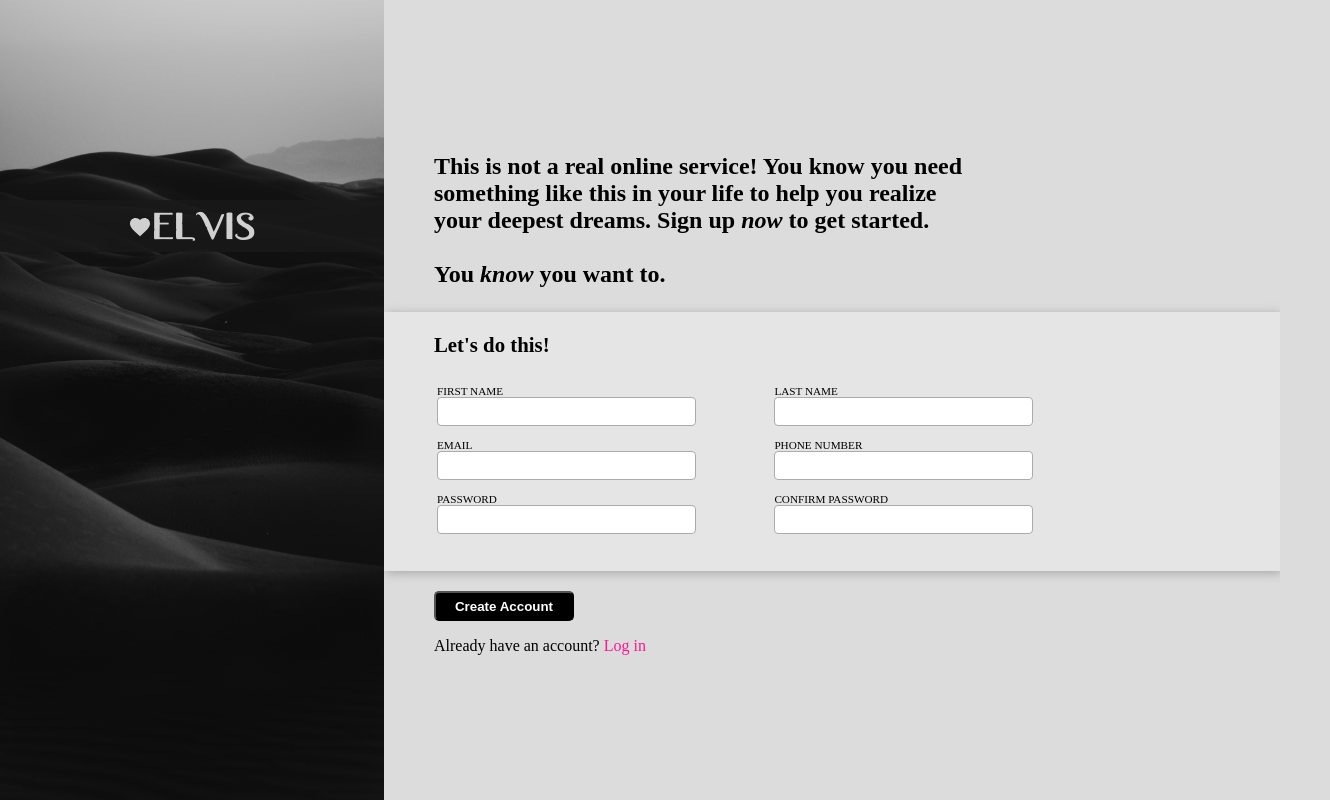
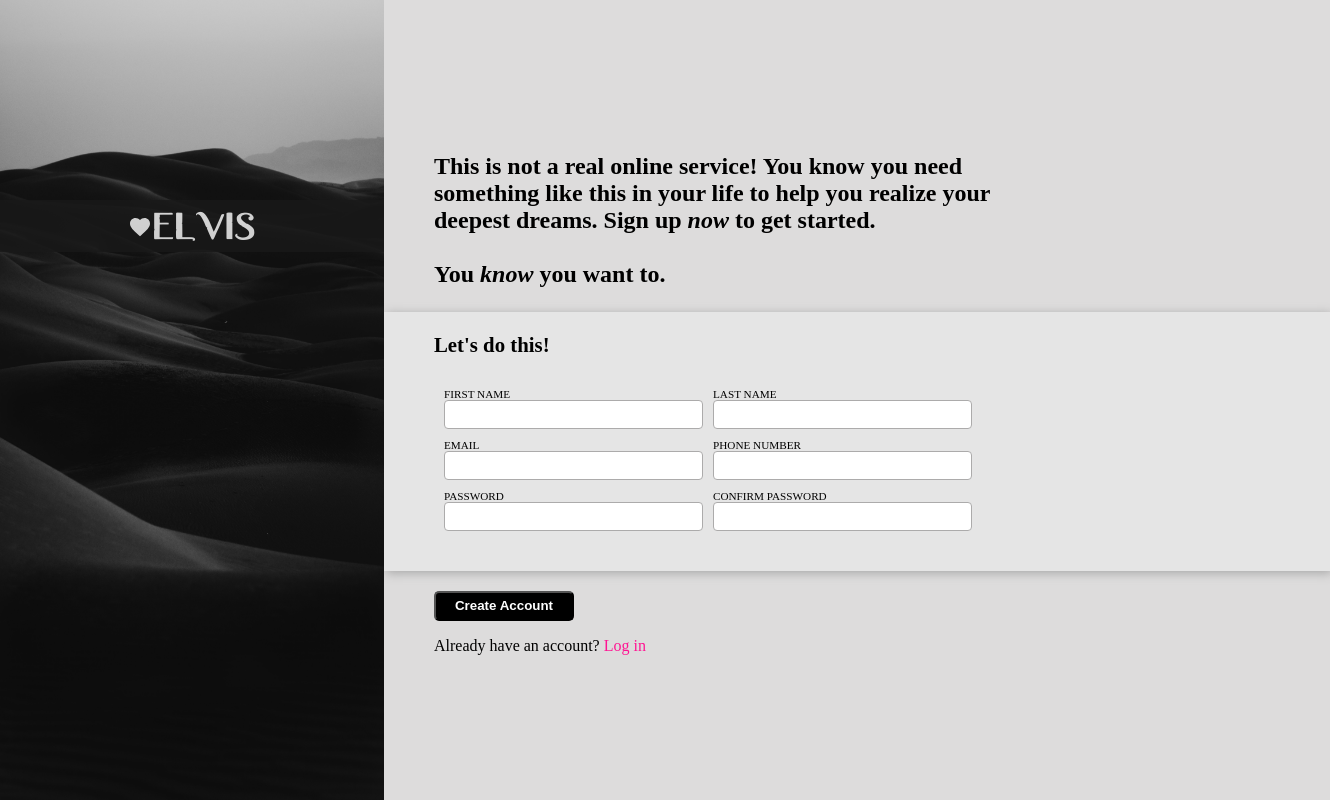
Before and after one commit to elvisnipah/sign-up-form, a plain HTML site: page index.html in a window 1280 px wide. Shown: the whole page, 1330 px wide, since content can reach past the window. Drawn offline with Linux system fonts and the light colour scheme.

Commit message:
Make form flexible

```diff
--- a/index.html
+++ b/index.html
@@ -19,43 +19,35 @@
             <div class="middle-right">
                 <p>Let's do this!</p>
                 <form action="" id="my-form">
-                    <table>
-                        <tr>
-                            <td>
+                    <div class="firstDiv">
                         <label for="first-name">FIRST NAME</label>
                         <input type="text" name="first-name" id="first-name">
-                                <span></span>
-                                </td>
-                            <td>
+                    </div>
+
+                    <div class="secondDiv">
                         <label for="last-name">LAST NAME</label>
                         <input type="text" name="last-name" id="last-name">
-                                <span></span>
-                            </td>
-                        </tr>
-                        <tr>
-                            <td>
+                    </div>
+
+                    <div class="thirdDiv">
                         <label for="email">EMAIL</label>
                         <input type="email" name="email" id="email">
-                                <span></span>
-                                </td>
-                            <td>
+                    </div>
+
+                    <div class="fourthDiv">
                         <label for="phone">PHONE NUMBER</label>
                         <input type="tel" name="phone" id="phone">
-                            </td>
-                        </tr>
-                        <tr>
-                            <td>
+                    </div>
+
+                    <div class="fifthDiv">
                         <label for="password">PASSWORD</label>
                         <input type="password" name="password" id="password" required>
-                                <span></span>
-                            </td>
-                            <td>
+                    </div>
+
+                    <div class="sixthDiv">
                         <label for="confirm-password">CONFIRM PASSWORD</label>
                         <input type="password" name="confirm-password" id="confirm-password" required>
-                                <span></span>
-                            </td>
-                        </tr>
-                    </table>
+                    </div>
                 </form>
             </div>
             <div class="bottom-right">
--- a/style.css
+++ b/style.css
@@ -54,7 +54,10 @@ body {
     font-size: 1.5em;
     font-weight: bold;
     padding-left: 50px;
-    padding-right: 300px;
+}
+
+.top-right > p {
+    max-width: 70%;
 }
 
 .middle-right {
@@ -62,6 +65,15 @@ body {
     padding-left: 50px;
     background-color: rgb(229, 229, 229);
     box-shadow: 2px 2px 10px rgb(166, 166, 166);
+    width: 100%;
+}
+
+form {
+    max-width: 600px;
+    display: flex;
+    flex-wrap: wrap;
+    gap: 10px;
+    padding: 10px;
 }
 
 .bottom-right {
@@ -72,14 +84,6 @@ body {
 .middle-right > p {
     font-size: 1.3em;
     font-weight: bold;
-}
-
-table {
-    width: 80%;
-}
-
-td {
-    height: 50px;
 }
 
 .left-side > img {
```
Lines whose indentation alone changed are shown as unchanged.
